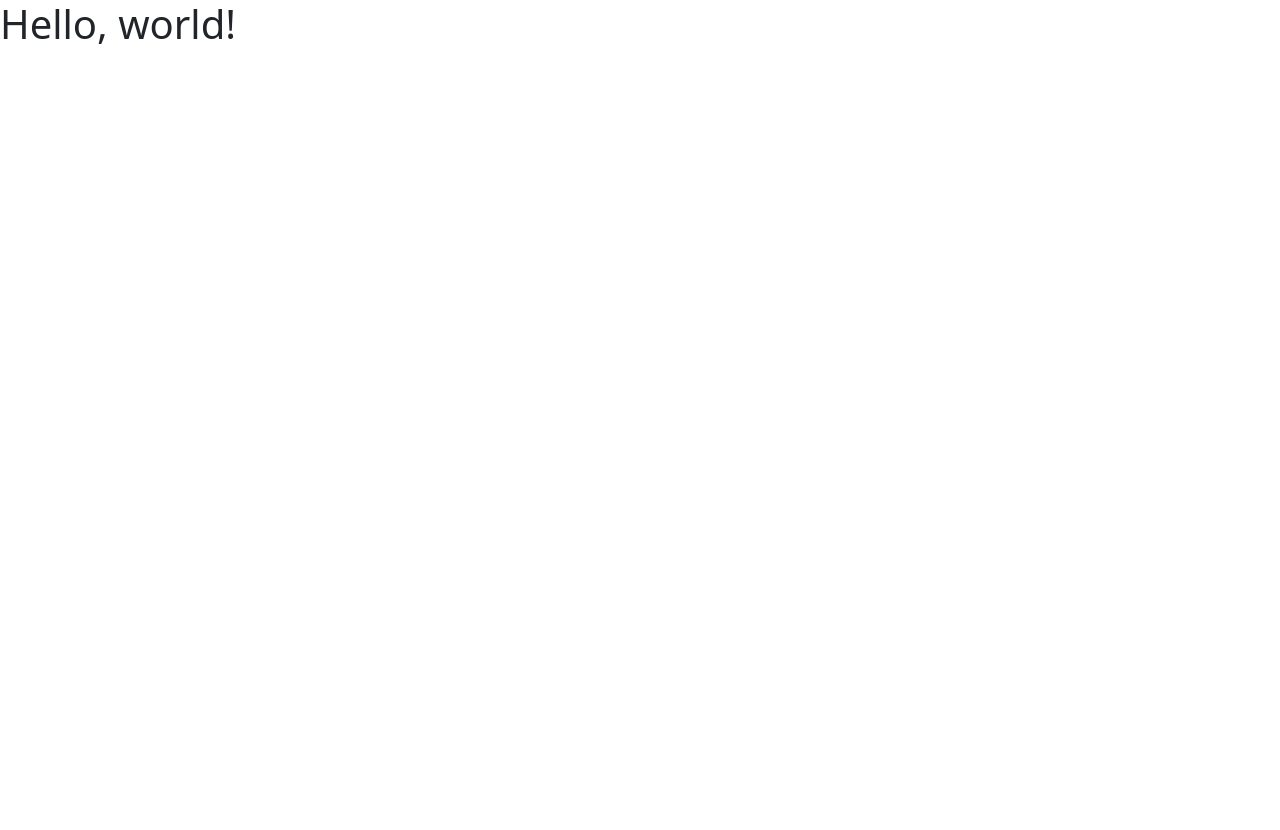
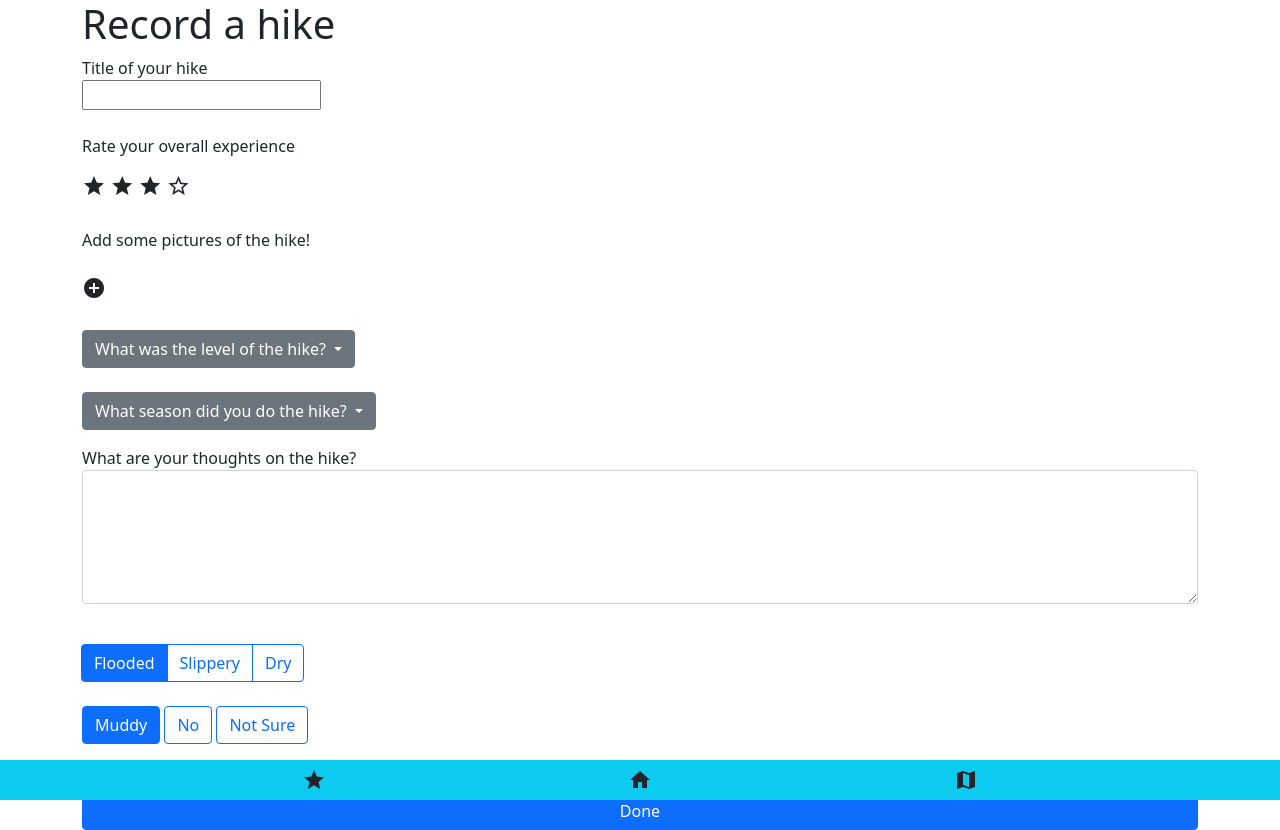
Before and after one commit to ColinLPH/comp1800_demo6, a plain HTML site: page index.html in a window 1280 px wide. Before the commit the page ends 800 px from the top, so only its background shows below. Drawn offline with nearby package versions, Linux system fonts and the light colour scheme.

Commit message:
made the whole thing

```diff
--- a/index.html
+++ b/index.html
@@ -12,8 +12,10 @@
     <meta name="viewport" content="width=device-width, initial-scale=1">
 
     <!-- Bootstrap CSS -->
-    <link href="https://cdn.jsdelivr.net/npm/bootstrap@5.0.2/dist/css/bootstrap.min.css" rel="stylesheet" integrity="sha384-EVSTQN3/azprG1Anm3QDgpJLIm9Nao0Yz1ztcQTwFspd3yD65VohhpuuCOmLASjC" crossorigin="anonymous">
-
+    <link href="https://cdn.jsdelivr.net/npm/bootstrap@5.0.2/dist/css/bootstrap.min.css" rel="stylesheet"
+        integrity="sha384-EVSTQN3/azprG1Anm3QDgpJLIm9Nao0Yz1ztcQTwFspd3yD65VohhpuuCOmLASjC" crossorigin="anonymous">
+    <!-- Google Icons (Material Design)-->
+    <link href="https://fonts.googleapis.com/icon?family=Material+Icons" rel="stylesheet">
 </head>
 
 <body>
@@ -21,15 +23,93 @@
     <!------------------------------------>
     <!-- Your own HTML layout goes here -->
     <!------------------------------------>
+    <div class="container">
+        <h1>Record a hike</h1>
+        <label>Title of your hike</label>
+        <br>
+        <input type="text" id="hikeTitle">
+        <br><br>
+        <p>Rate your overall experience</p>
+        <i class="material-icons">star</i>
+        <i class="material-icons">star</i>
+        <i class="material-icons">star</i>
+        <i class="material-icons">star_outline</i>
+        <br><br>
+        <span>Add some pictures of the hike!</span>
+        <br><br>
+        <i class="material-icons">add_circle</i>
+        <br><br>
+        <div class="dropdown">
+            <button class="btn btn-secondary dropdown-toggle" type="button" id="dropdownMenuButton2"
+                data-bs-toggle="dropdown" aria-expanded="false">
+                What was the level of the hike?
+            </button>
+            <ul class="dropdown-menu dropdown-menu-dark" aria-labelledby="dropdownMenuButton2">
+                <li><a class="dropdown-item active" href="#">Easy</a></li>
+                <li><a class="dropdown-item" href="#">Moderate</a></li>
+                <li><a class="dropdown-item" href="#">Hard</a></li>
+            </ul>
+        </div>
+        <br>
+        <div class="dropdown">
+            <button class="btn btn-secondary dropdown-toggle" type="button" id="dropdownMenuButton2"
+                data-bs-toggle="dropdown" aria-expanded="false">
+                What season did you do the hike?
+            </button>
+            <ul class="dropdown-menu dropdown-menu-dark" aria-labelledby="dropdownMenuButton2">
+                <li><a class="dropdown-item active" href="#">Spring</a></li>
+                <li><a class="dropdown-item" href="#">Summer</a></li>
+                <li><a class="dropdown-item" href="#">Fall</a></li>
+                <li><a class="dropdown-item" href="#">Winter</a></li>
+            </ul>
+        </div>
+        <div class="mb-3 mt-3">
+            <label for="comment">What are your thoughts on the hike?</label>
+            <textarea class="form-control" rows="5" id="comment" name="commentText"></textarea>
+        </div>
+        <br>
+        <div class="btn-group" role="group" aria-label="Basic radio toggle button group">
+            <input type="radio" class="btn-check" name="btnradio_flooded" id="btnradio1" autocomplete="off" checked>
+            <label class="btn btn-outline-primary" for="btnradio1">Flooded</label>
 
-    <h1>Hello, world!</h1>
+            <input type="radio" class="btn-check" name="btnradio_flooded" id="btnradio2" autocomplete="off">
+            <label class="btn btn-outline-primary" for="btnradio2">Slippery</label>
+
+            <input type="radio" class="btn-check" name="btnradio_flooded" id="btnradio3" autocomplete="off">
+            <label class="btn btn-outline-primary" for="btnradio3">Dry</label>
+        </div>
+        <br><br>
+        <div class="btn-group2" role="group2" aria-label="Basic radio toggle button group">
+            <input type="radio" class="btn-check" name="btnradio_muddy" id="btnradio4" autocomplete="off" checked>
+            <label class="btn btn-outline-primary" for="btnradio1">Muddy</label>
+
+            <input type="radio" class="btn-check" name="btnradio_muddy" id="btnradio5" autocomplete="off">
+            <label class="btn btn-outline-primary" for="btnradio2">No</label>
+
+            <input type="radio" class="btn-check" name="btnradio_muddy" id="btnradio6" autocomplete="off">
+            <label class="btn btn-outline-primary" for="btnradio3">Not Sure</label>
+        </div>
+        <br><br>
+        <div class="d-grid gap-2">
+            <button class="btn btn-primary" type="button">Done</button>
+        </div>
+
+    </div>
 
     <!--------------------------------------------------->
     <!-- Your Javascript Libraries and scripts go here -->
     <!--------------------------------------------------->
-
+    <div class="fixed-bottom py-3 bg-info">
+        <footer class="navbar justify-content-evenly bg-info fixed-bottom">
+            <i class="material-icons">star</i>
+            <i class="material-icons">home</i>
+            <i class="material-icons">map</i>
+        </footer>
+    </div>
     <!-- Option 1: Bootstrap Bundle with Popper -->
-    <script src="https://cdn.jsdelivr.net/npm/bootstrap@5.0.2/dist/js/bootstrap.bundle.min.js" integrity="sha384-MrcW6ZMFYlzcLA8Nl+NtUVF0sA7MsXsP1UyJoMp4YLEuNSfAP+JcXn/tWtIaxVXM" crossorigin="anonymous"></script>
+    <script src="https://cdn.jsdelivr.net/npm/bootstrap@5.0.2/dist/js/bootstrap.bundle.min.js"
+        integrity="sha384-MrcW6ZMFYlzcLA8Nl+NtUVF0sA7MsXsP1UyJoMp4YLEuNSfAP+JcXn/tWtIaxVXM" crossorigin="anonymous">
+    </script>
 
 </body>
 
```
